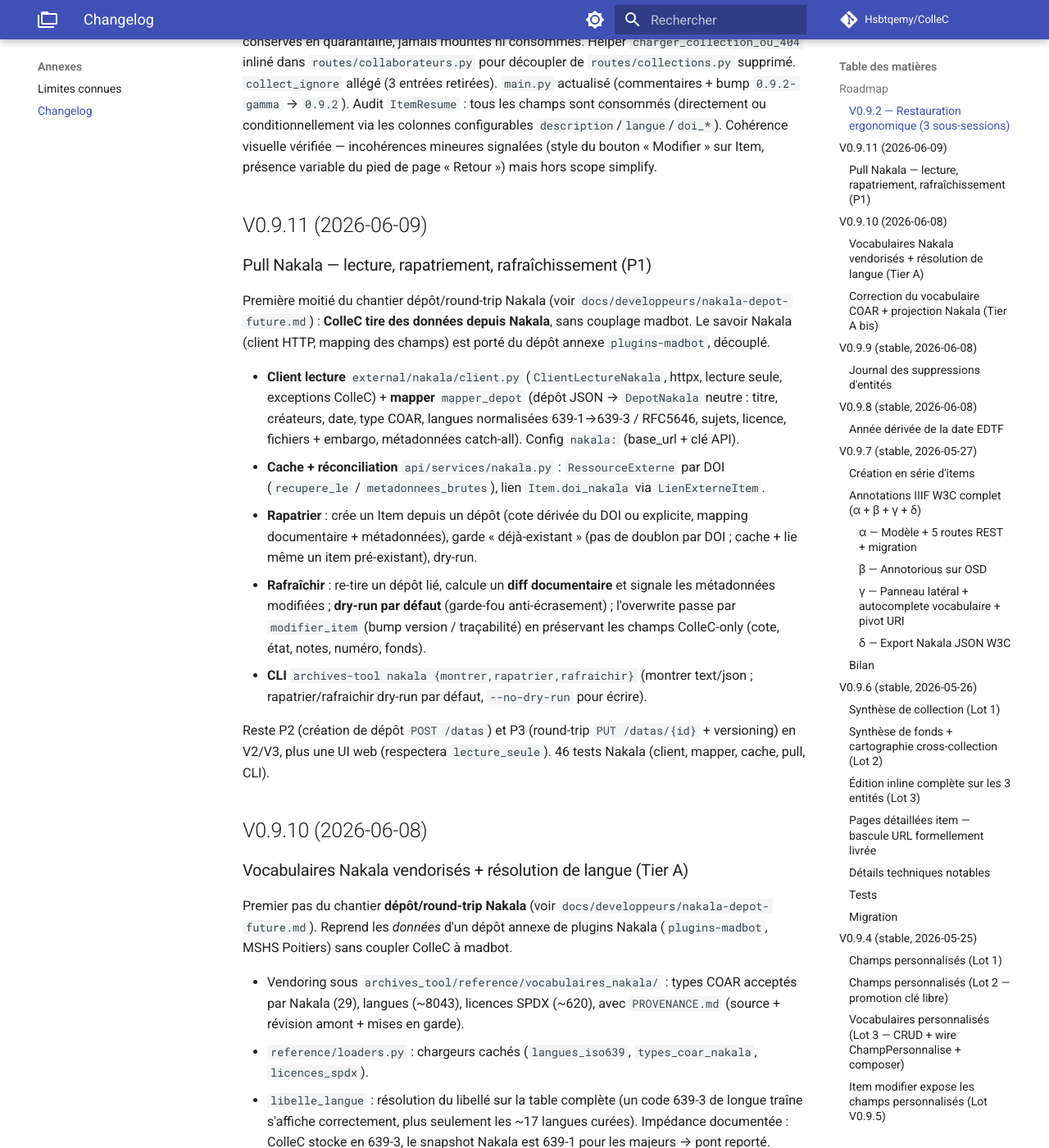
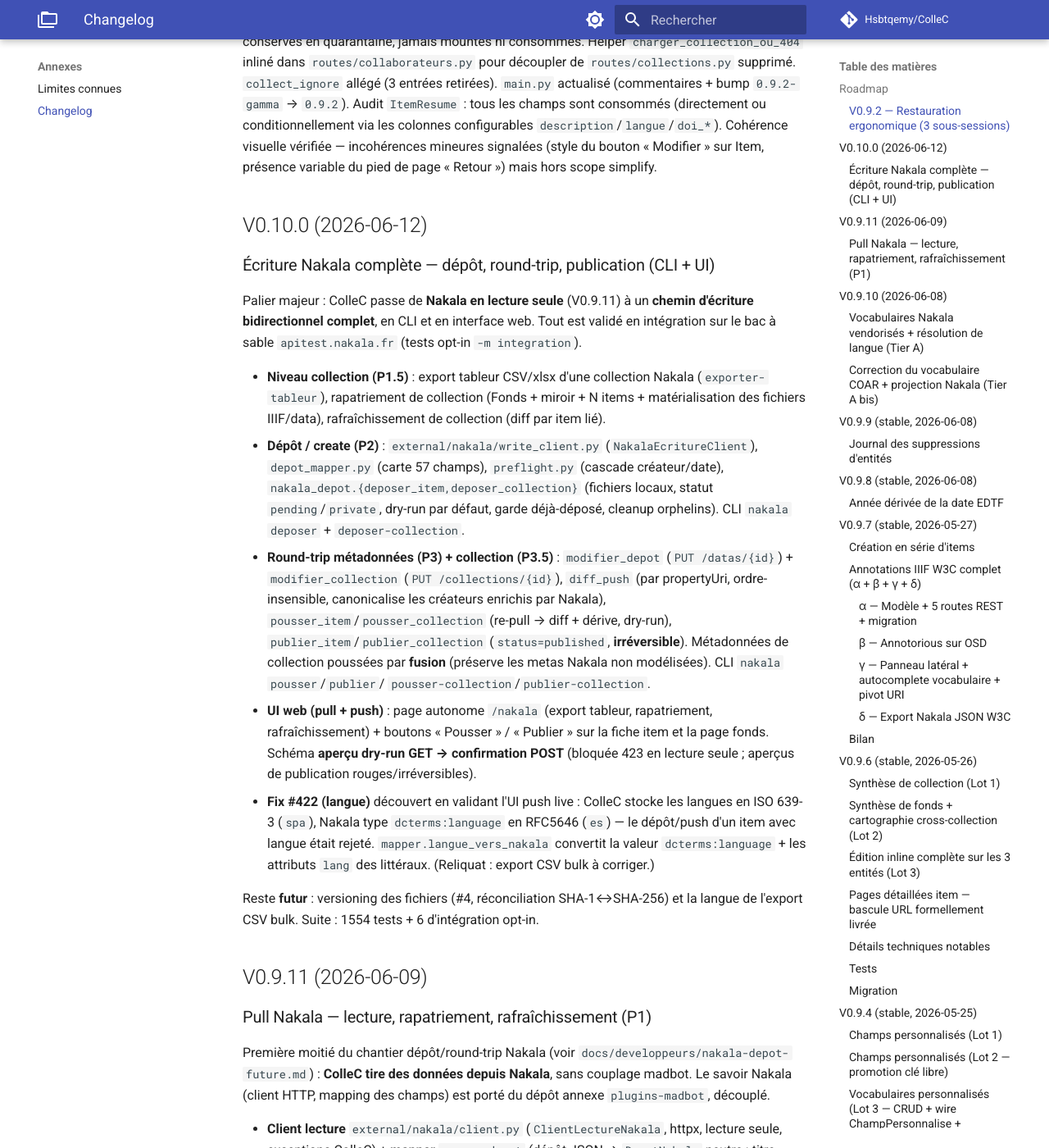
Before and after one commit to Hsbtqemy/ColleC, an MkDocs documentation site: the page built from docs/annexes/changelog.md, in a window 1280 px wide and 1400 px high, scrolled down 2213 px. Shown: the whole window at 82% size. Built offline with MkDocs 1.6.1 and Material for MkDocs 9.7.7, drawn with Linux system fonts in a browser that asks for light colours; comment, search, counter and statistics services are not loaded.

Commit message:
chore(release): v0.10.0 — écriture Nakala complète (dépôt + round-trip + UI)
Marque le palier read-only → read/write Nakala accumulé depuis V0.9.11 :
niveau collection (P1.5), dépôt/create (P2), round-trip métadonnées item +
collection (P3/P3.5), UI web pull + push, et le fix langue 639-3→RFC5646.
Validé live sur apitest (smoke web push). Changelog mis à jour.

Co-Authored-By: Claude Opus 4.8 <noreply@anthropic.com>

```diff
--- a/docs/annexes/changelog.md
+++ b/docs/annexes/changelog.md
@@ -120,6 +120,45 @@ Les jalons notables. Le détail commit-par-commit est dans
   Cohérence visuelle vérifiée — incohérences mineures signalées
   (style du bouton « Modifier » sur Item, présence variable du
   pied de page « Retour ») mais hors scope simplify.
+
+## V0.10.0 (2026-06-12)
+
+### Écriture Nakala complète — dépôt, round-trip, publication (CLI + UI)
+
+Palier majeur : ColleC passe de **Nakala en lecture seule** (V0.9.11) à un
+**chemin d'écriture bidirectionnel complet**, en CLI et en interface web.
+Tout est validé en intégration sur le bac à sable `apitest.nakala.fr`
+(tests opt-in `-m integration`).
+
+- **Niveau collection (P1.5)** : export tableur CSV/xlsx d'une collection
+  Nakala (`exporter-tableur`), rapatriement de collection (Fonds + miroir +
+  N items + matérialisation des fichiers IIIF/data), rafraîchissement de
+  collection (diff par item lié).
+- **Dépôt / create (P2)** : `external/nakala/write_client.py`
+  (`NakalaEcritureClient`), `depot_mapper.py` (carte 57 champs), `preflight.py`
+  (cascade créateur/date), `nakala_depot.{deposer_item,deposer_collection}`
+  (fichiers locaux, statut `pending`/`private`, dry-run par défaut, garde
+  déjà-déposé, cleanup orphelins). CLI `nakala deposer` + `deposer-collection`.
+- **Round-trip métadonnées (P3) + collection (P3.5)** : `modifier_depot`
+  (`PUT /datas/{id}`) + `modifier_collection` (`PUT /collections/{id}`),
+  `diff_push` (par propertyUri, ordre-insensible, canonicalise les créateurs
+  enrichis par Nakala), `pousser_item`/`pousser_collection` (re-pull → diff +
+  dérive, dry-run), `publier_item`/`publier_collection` (`status=published`,
+  **irréversible**). Métadonnées de collection poussées par **fusion**
+  (préserve les metas Nakala non modélisées). CLI `nakala pousser`/`publier`/
+  `pousser-collection`/`publier-collection`.
+- **UI web (pull + push)** : page autonome `/nakala` (export tableur,
+  rapatriement, rafraîchissement) + boutons « Pousser » / « Publier » sur la
+  fiche item et la page fonds. Schéma **aperçu dry-run GET → confirmation POST**
+  (bloquée 423 en lecture seule ; aperçus de publication rouges/irréversibles).
+- **Fix #422 (langue)** découvert en validant l'UI push live : ColleC stocke
+  les langues en ISO 639-3 (`spa`), Nakala type `dcterms:language` en RFC5646
+  (`es`) — le dépôt/push d'un item avec langue était rejeté.
+  `mapper.langue_vers_nakala` convertit la valeur `dcterms:language` + les
+  attributs `lang` des littéraux. (Reliquat : export CSV bulk à corriger.)
+
+Reste **futur** : versioning des fichiers (#4, réconciliation SHA-1↔SHA-256)
+et la langue de l'export CSV bulk. Suite : 1554 tests + 6 d'intégration opt-in.
 
 ## V0.9.11 (2026-06-09)
 
--- a/pyproject.toml
+++ b/pyproject.toml
@@ -1,6 +1,6 @@
 [project]
 name = "archives-tool"
-version = "0.9.11"
+version = "0.10.0"
 description = "Outil interne de gestion de collections numérisées."
 readme = "README.md"
 requires-python = ">=3.11"
```
